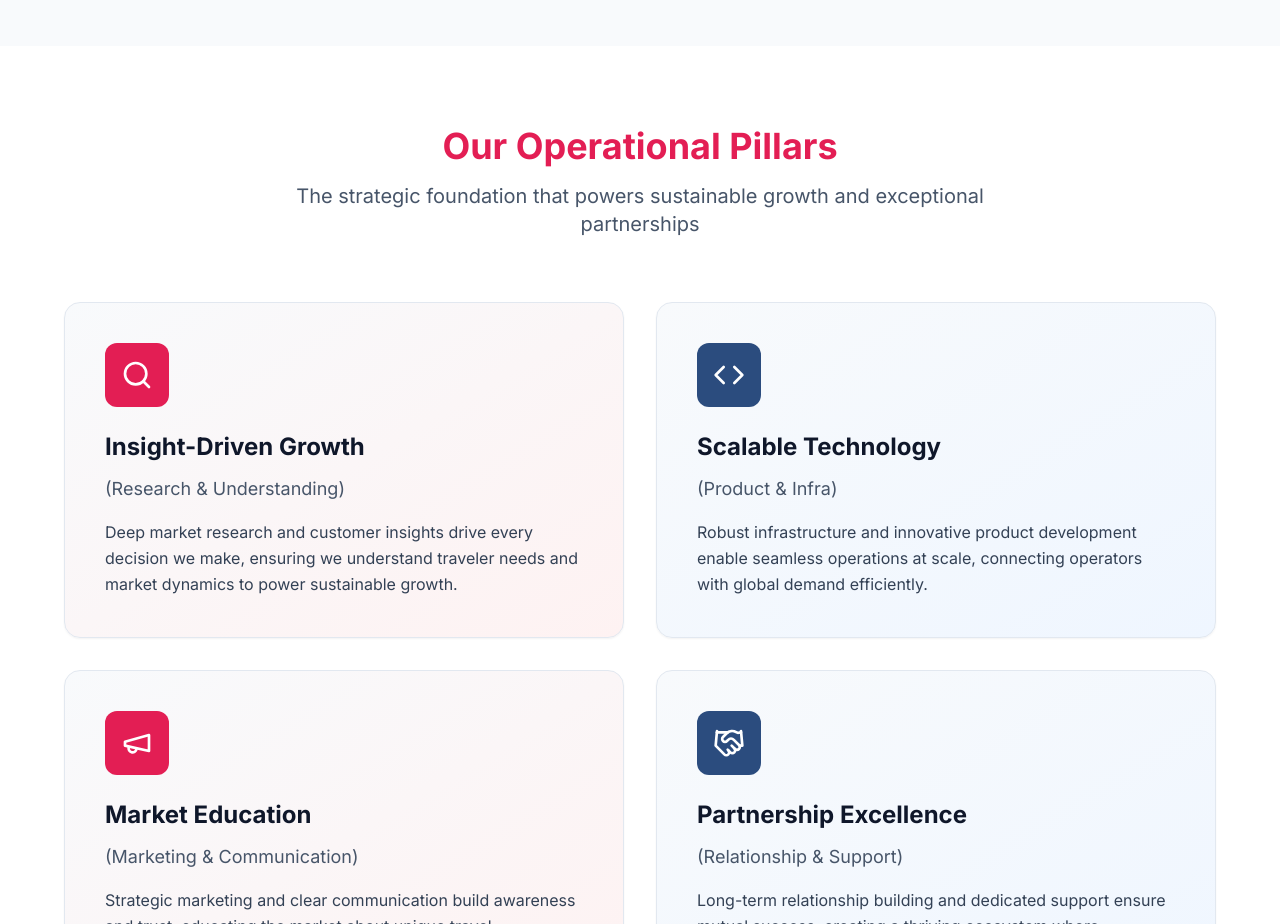
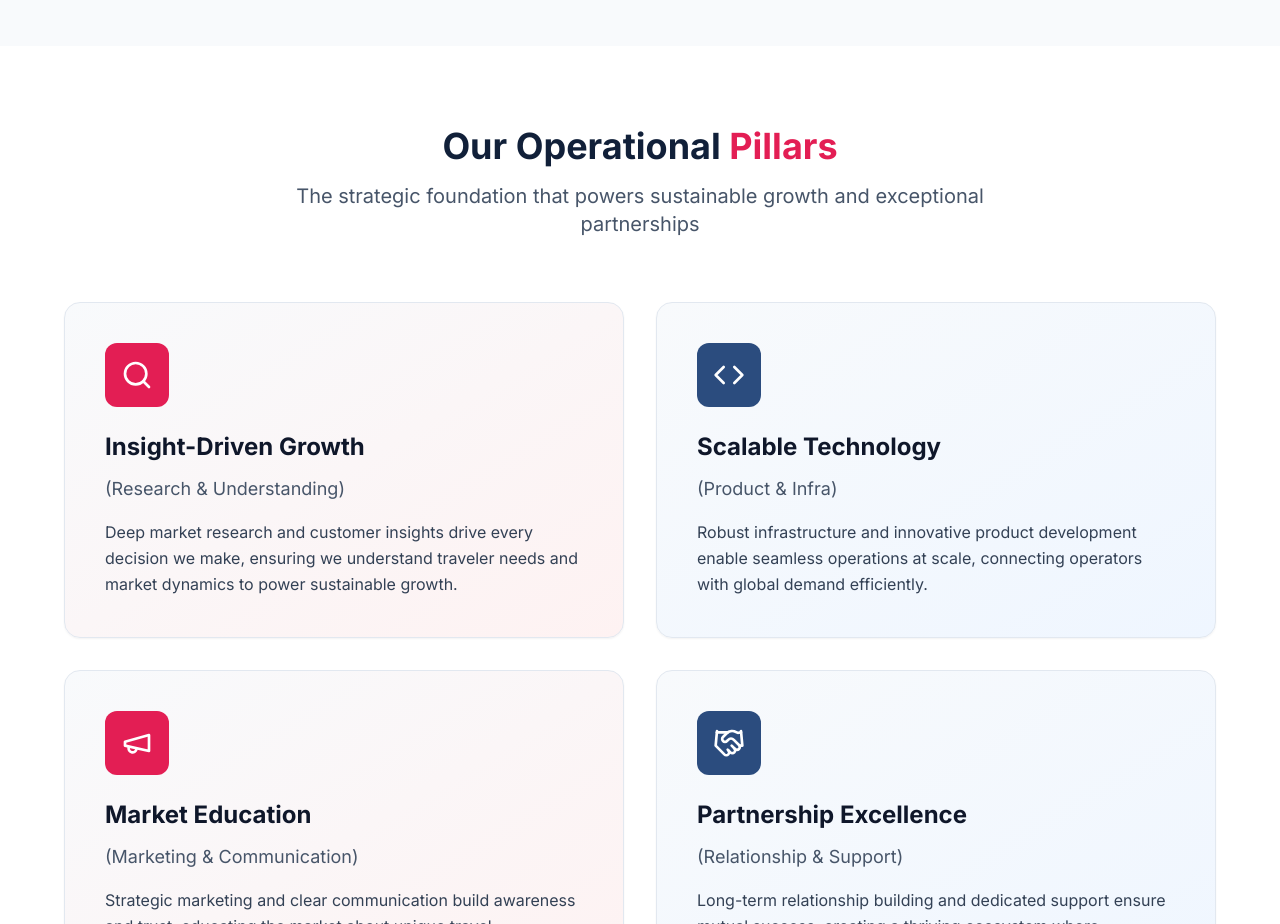
Before and after one commit to juanpablo-a11y/kam2, a React (Vite) app: page / in a window 1280 px wide. Shown: the part 3040-3964 px from the top of the page. Built offline with nearby package versions, Linux system fonts and the light colour scheme; a web font is replaced by a local one.

Commit message:
Updated App.tsx

```diff
--- a/src/App.tsx
+++ b/src/App.tsx
@@ -275,8 +275,8 @@ function App() {
       <section className="py-20 bg-white">
         <div className="max-w-7xl mx-auto px-4 sm:px-6 lg:px-8">
           <div className="text-center mb-16">
-            <h2 className="text-3xl md:text-4xl font-bold text-tourhero-red mb-4">
-              Our Operational Pillars
+            <h2 className="text-3xl md:text-4xl font-bold mb-4">
+              <span style={{ color: '#112039' }}>Our Operational</span> <span className="text-tourhero-red">Pillars</span>
             </h2>
             <p className="text-xl text-slate-600 max-w-3xl mx-auto">
               The strategic foundation that powers sustainable growth and exceptional partnerships
```
